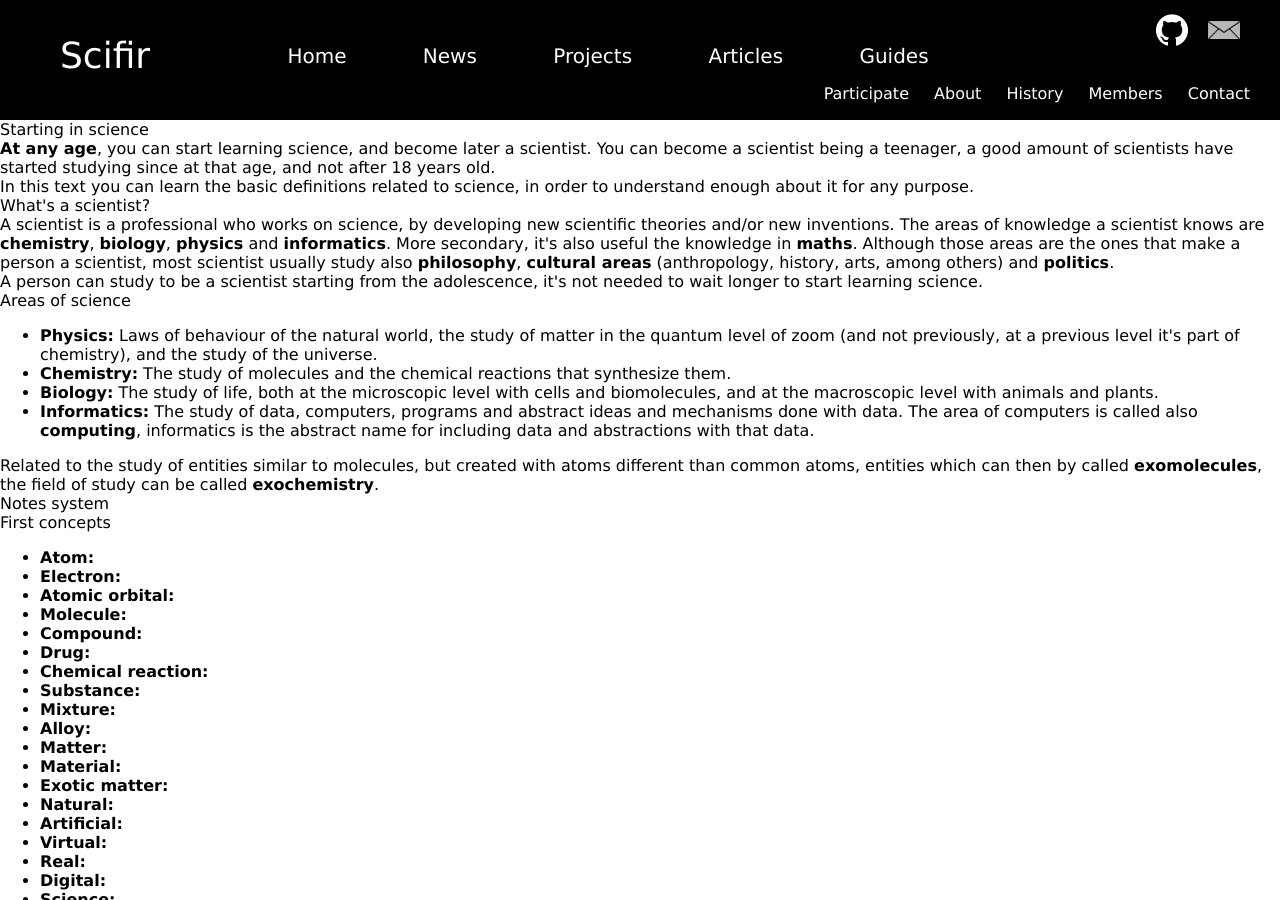
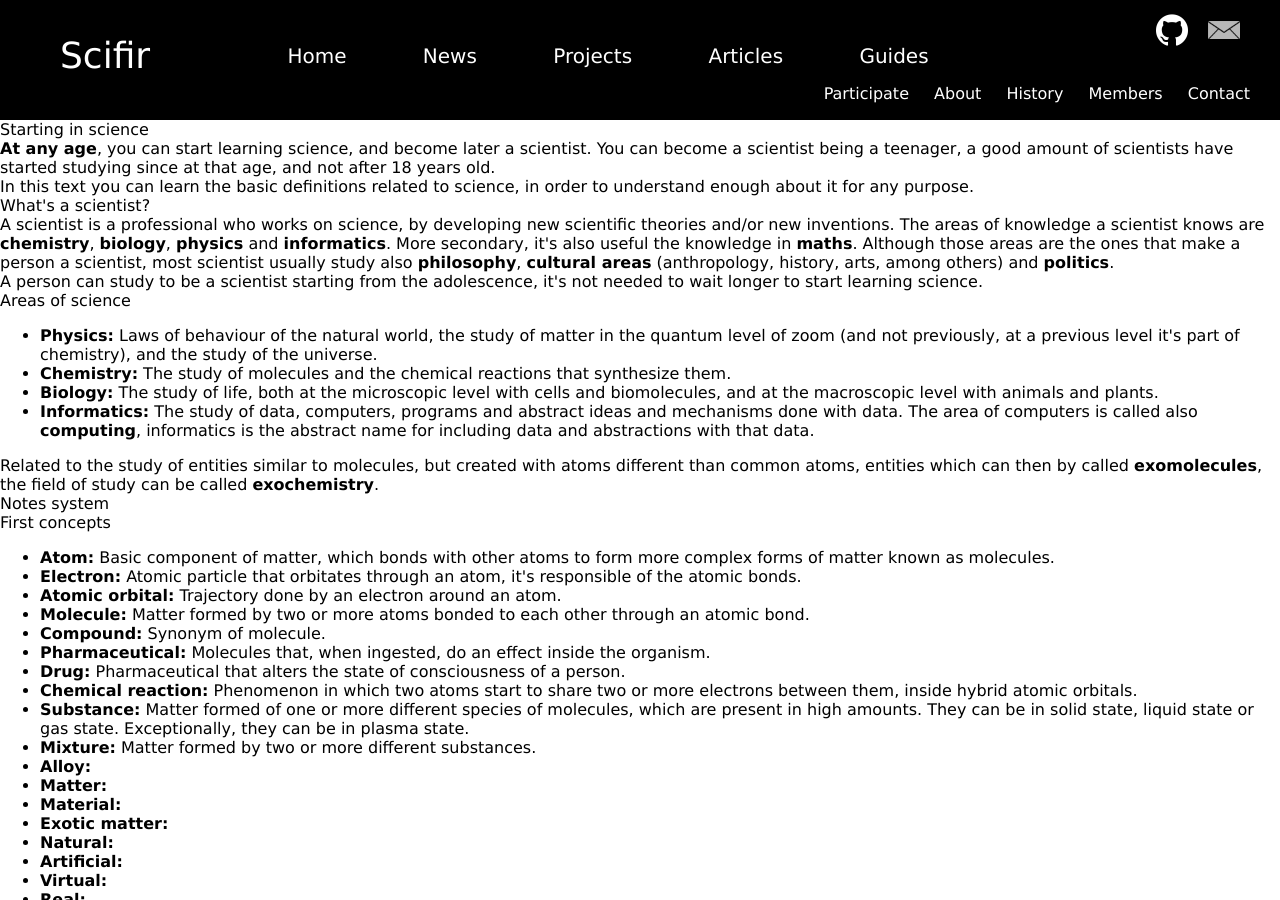
Before and after one commit to scifir/scifir.github.io, a Jekyll site: the page built from starting_science.html, in a window 1280 px wide and 900 px high. Built offline with Jekyll 4.4.1, drawn with Linux system fonts in a browser that asks for light colours.

Commit message:
Webpage 404.html finished, file TODO.md updated, some small corrections have been done to some articles and one new

```diff
--- a/starting_science.html
+++ b/starting_science.html
@@ -21,15 +21,16 @@ header_title: "Starting in science"
 <h2>Notes system</h2>
 <h2>First concepts</h2>
 <ul>
-	<li><strong>Atom:</strong></li>
-	<li><strong>Electron:</strong></li>
-	<li><strong>Atomic orbital:</strong></li>
-	<li><strong>Molecule:</strong></li>
-	<li><strong>Compound:</strong></li>
-	<li><strong>Drug:</strong></li>
-	<li><strong>Chemical reaction:</strong></li>
-	<li><strong>Substance:</strong></li>
-	<li><strong>Mixture:</strong></li>
+	<li><strong>Atom:</strong> Basic component of matter, which bonds with other atoms to form more complex forms of matter known as molecules.</li>
+	<li><strong>Electron:</strong> Atomic particle that orbitates through an atom, it's responsible of the atomic bonds.</li>
+	<li><strong>Atomic orbital:</strong> Trajectory done by an electron around an atom.</li>
+	<li><strong>Molecule:</strong> Matter formed by two or more atoms bonded to each other through an atomic bond.</li>
+	<li><strong>Compound:</strong> Synonym of molecule.</li>
+	<li><strong>Pharmaceutical:</strong> Molecules that, when ingested, do an effect inside the organism.</li>
+	<li><strong>Drug:</strong> Pharmaceutical that alters the state of consciousness of a person.</li>
+	<li><strong>Chemical reaction:</strong> Phenomenon in which two atoms start to share two or more electrons between them, inside hybrid atomic orbitals.</li>
+	<li><strong>Substance:</strong> Matter formed of one or more different species of molecules, which are present in high amounts. They can be in solid state, liquid state or gas state. Exceptionally, they can be in plasma state.</li>
+	<li><strong>Mixture:</strong> Matter formed by two or more different substances.</li>
 	<li><strong>Alloy:</strong></li>
 	<li><strong>Matter:</strong></li>
 	<li><strong>Material:</strong></li>
```
Also changed, not shown: 404.html (+7 -20 lines), TODO.md (+15 -4 lines), _guides/cpp-scifir-coding-standards.md (+7 -9 lines), _news/2023-08-28-website-launched.md (+4 -0 lines), _posts/2024-02-25-psychological-problems-of-robotics.md (+0 -1 lines), assets/404.css (added, +30 -0 lines), assets/ovni-icon.png (added).
